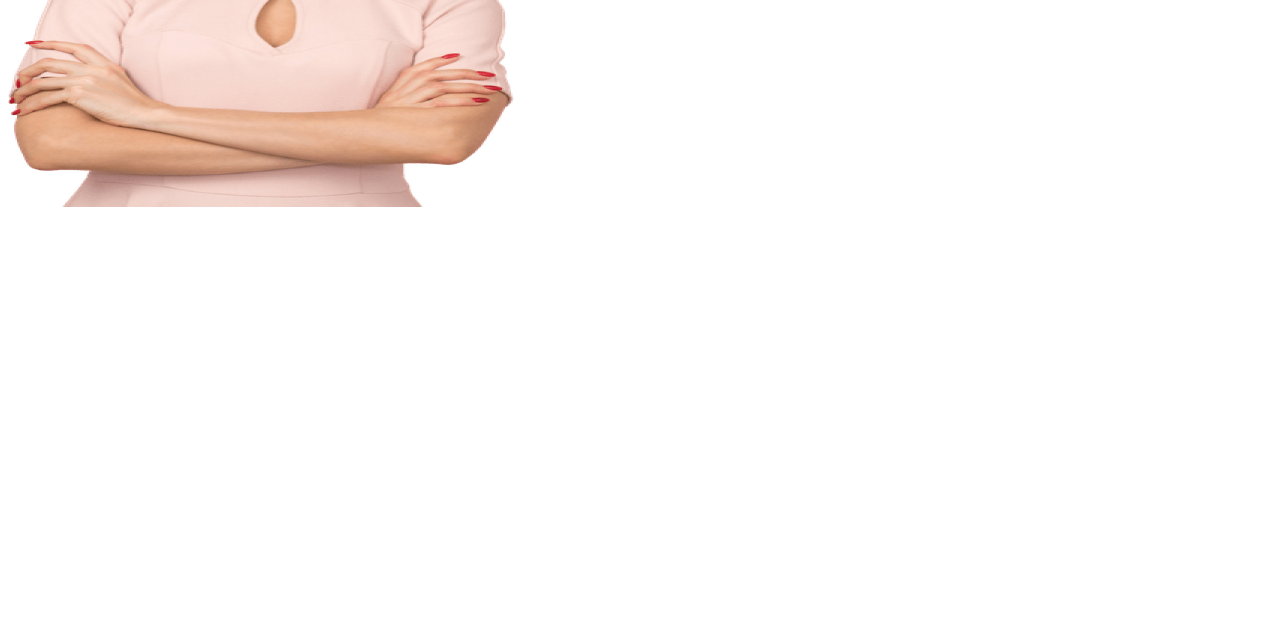
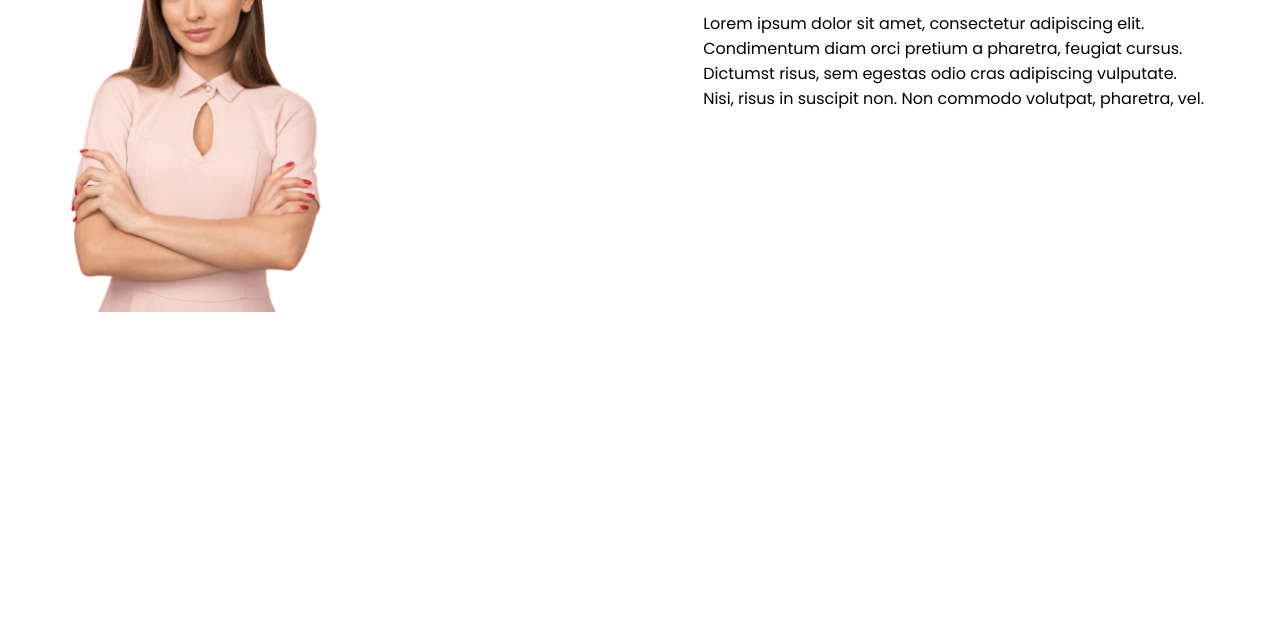
Before and after one commit to dmmonir2003/my-first-practice, a plain HTML site: page index.html in a window 1280 px wide. Shown: the part 497-1116 px from the top of the page. After the commit the page ends 824 px from the top, so only its background shows below. Drawn offline with Linux system fonts and the light colour scheme.

Commit message:
middle-banar

```diff
--- a/index.html
+++ b/index.html
@@ -35,9 +35,9 @@
     </section>
 
     <section class="middle-banar">
-        <div class="helf-weldth-2"> <img src="bang.png" alt=""></div>
+        <div id="place2" class="helf-weldth-2"> <img src="bang.png" alt=""></div>
 
-        <div class="helf-weldth-2">
+        <div id="place" class="helf-weldth-2">
 
             <h2 id="about-me-text">About Me</h2>
 
--- a/style.css
+++ b/style.css
@@ -5,6 +5,7 @@
  .top-banar {
      display: flex;
      background-color: blanchedalmond;
+     padding-bottom: 2%;
  }
 
  .helf-weldth {
@@ -56,9 +57,16 @@
 
  .helf-weldth-2 {
      width: 50%;
+     margin-right: 5%;
+     margin-top: 7%;
+     margin-left: 5%;
+     padding-bottom: 0;
  }
 
  .helf-weldth-2 img {
-     width: 80%;
-     height: 50%;
+     width: 250px;
  }
+
+ #place h2 p {}
+
+ #place2 img {}
```
